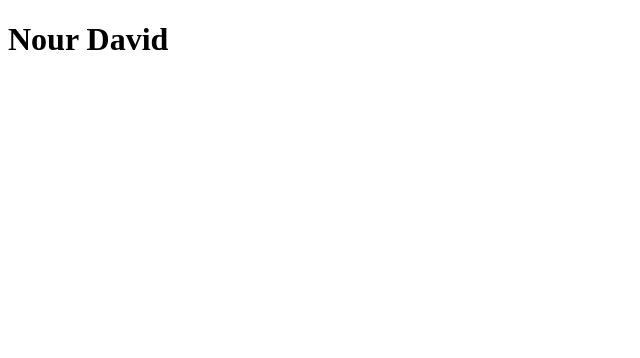
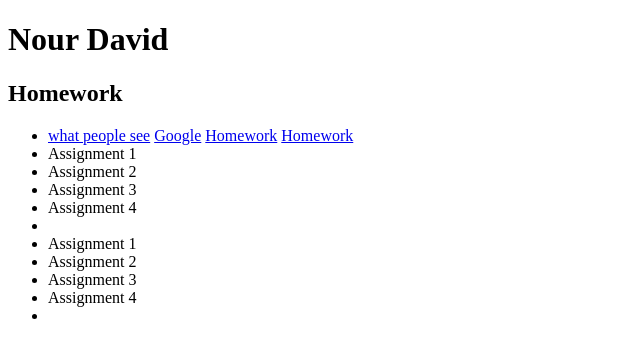
Before and after one commit to nourdavid/nourdavid.github.io, a plain HTML site: page nourdavid.github.io/index.html in a window 1280 px wide. Shown: the whole page, without its empty margins (0-640 px from the left). Drawn offline with Linux system fonts and the light colour scheme.

Commit message:
Homework

```diff
--- a/nourdavid.github.io/index.html
+++ b/nourdavid.github.io/index.html
@@ -2,10 +2,34 @@
 <html>
   <head>
     <meta charset="utf-8">
-    <title> Welcome </title>
+    <title> CIM 111 Homework </title>
   </head>
   <body>
-    <h1>Nour David  </h1>
+    <h1>Nour David</h1>
+    <h2>Homework</h2>
+<ul>
+
+   <li>
+      <a href=http://google.com"#">what people see</a>
+
+      <a href="http://google.com">Google</a>
+      <a href="/hw">Homework</a>
+      <a href="http://nourdavid.github.io/hw">Homework</a>
+    </li>
+
+<li>Assignment 1</li>
+<li>Assignment 2</li>
+<li>Assignment 3</li>
+<li>Assignment 4</li>
+<li>
+</ol>
+  <li>Assignment 1</li>
+  <li>Assignment 2</li>
+  <li>Assignment 3</li>
+  <li>Assignment 4</li>
+  </ol>
+ <li>
+</ul>
 
   </body>
 </html>
```
Also changed, not shown: 1 other file.
